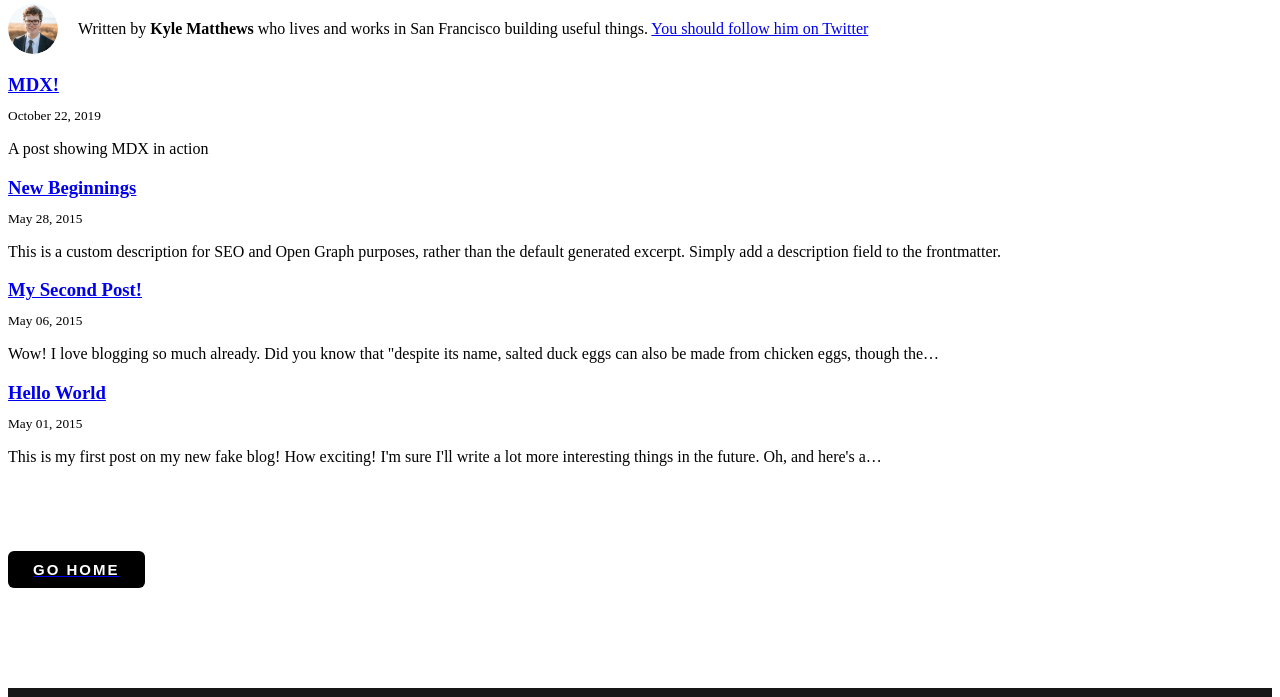
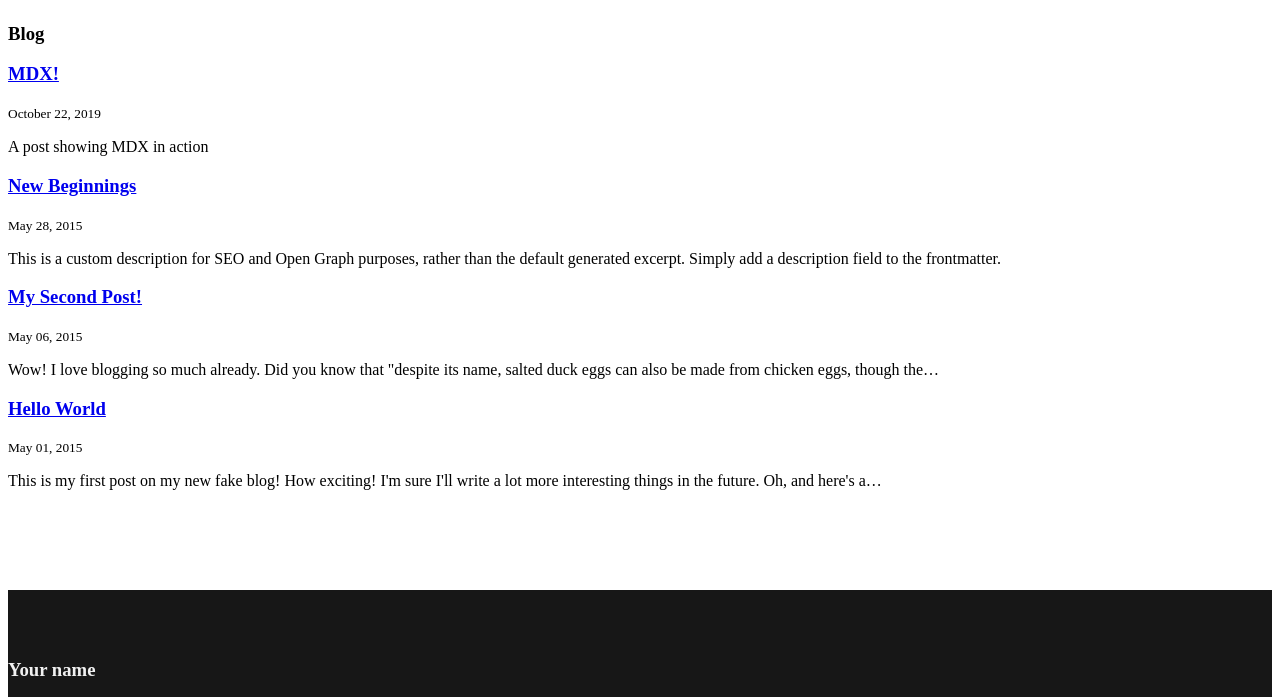
Before and after one commit to XcrossD/gatsby-personal-page, a Gatsby site: page /blog in a window 1280 px wide. Shown: the part 76-773 px from the top of the page. Built offline with nearby package versions, Linux system fonts and the light colour scheme; Gatsby itself is replaced by a stand-in of ours; some packages are replaced by stand-ins of ours.

Commit message:
Change blog page into bootstrap style

```diff
--- a/src/pages/blog.js
+++ b/src/pages/blog.js
@@ -1,35 +1,31 @@
-import React from "react"
-import { Link, graphql } from "gatsby"
+import React from "react";
+import { Link, graphql } from "gatsby";
+import Row from 'react-bootstrap/Row';
+import Col from 'react-bootstrap/Col';
 
-import Bio from "../components/bio"
-import Layout from "../components/layout"
-import SEO from "../components/seo"
-import Button from "../components/button"
+import Layout from "../components/layout";
+import SEO from "../components/seo";
 
 class Blog extends React.Component {
   render() {
-    const { data } = this.props
-    const siteTitle = data.site.siteMetadata.title
-    const posts = data.allMdx.edges
+    const { data } = this.props;
+    const posts = data.allMdx.edges;
 
     return (
-      <Layout location={this.props.location} title={siteTitle}>
+      <Layout>
         <SEO title="All posts" />
-        <Bio />
-        <div style={{ margin: "20px 0 40px" }}>
-          {posts.map(({ node }) => {
-            const title = node.frontmatter.title || node.fields.slug
-            return (
-              <div key={node.fields.slug}>
-                <h3
-                  style={{
-                    marginBottom: `10px`,
-                  }}
-                >
-                  <Link
-                    style={{ boxShadow: `none` }}
-                    to={`blog${node.fields.slug}`}
-                  >
+        <Row className="mb-4">
+          <Col>
+            <h3>Blog</h3>
+          </Col>
+        </Row>
+        {posts.map(({ node }) => {
+           const title = node.frontmatter.title || node.fields.slug
+           return (
+             <Row key={node.fields.slug}>
+               <Col>
+                <h3>
+                  <Link to={`blog${node.fields.slug}`}>
                     {title}
                   </Link>
                 </h3>
@@ -39,13 +35,10 @@ class Blog extends React.Component {
                     __html: node.frontmatter.description || node.excerpt,
                   }}
                 />
-              </div>
-            )
-          })}
-        </div>
-        <Link to="/">
-          <Button marginTop="85px">Go Home</Button>
-        </Link>
+               </Col>
+             </Row>
+           )
+        })}
       </Layout>
     )
   }
@@ -55,11 +48,6 @@ export default Blog
 
 export const pageQuery = graphql`
   query {
-    site {
-      siteMetadata {
-        title
-      }
-    }
     allMdx(sort: { fields: [frontmatter___date], order: DESC }) {
       edges {
         node {
```
